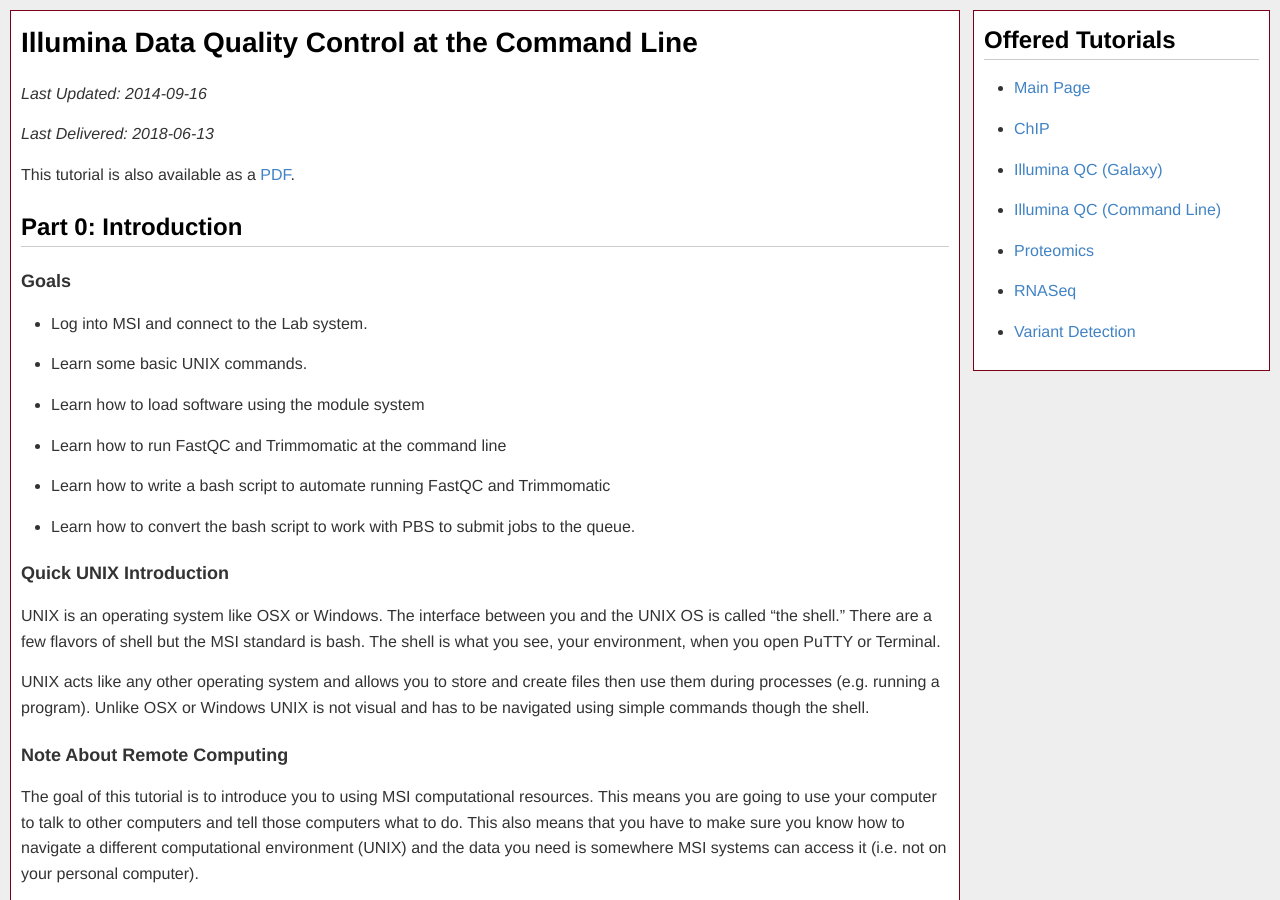
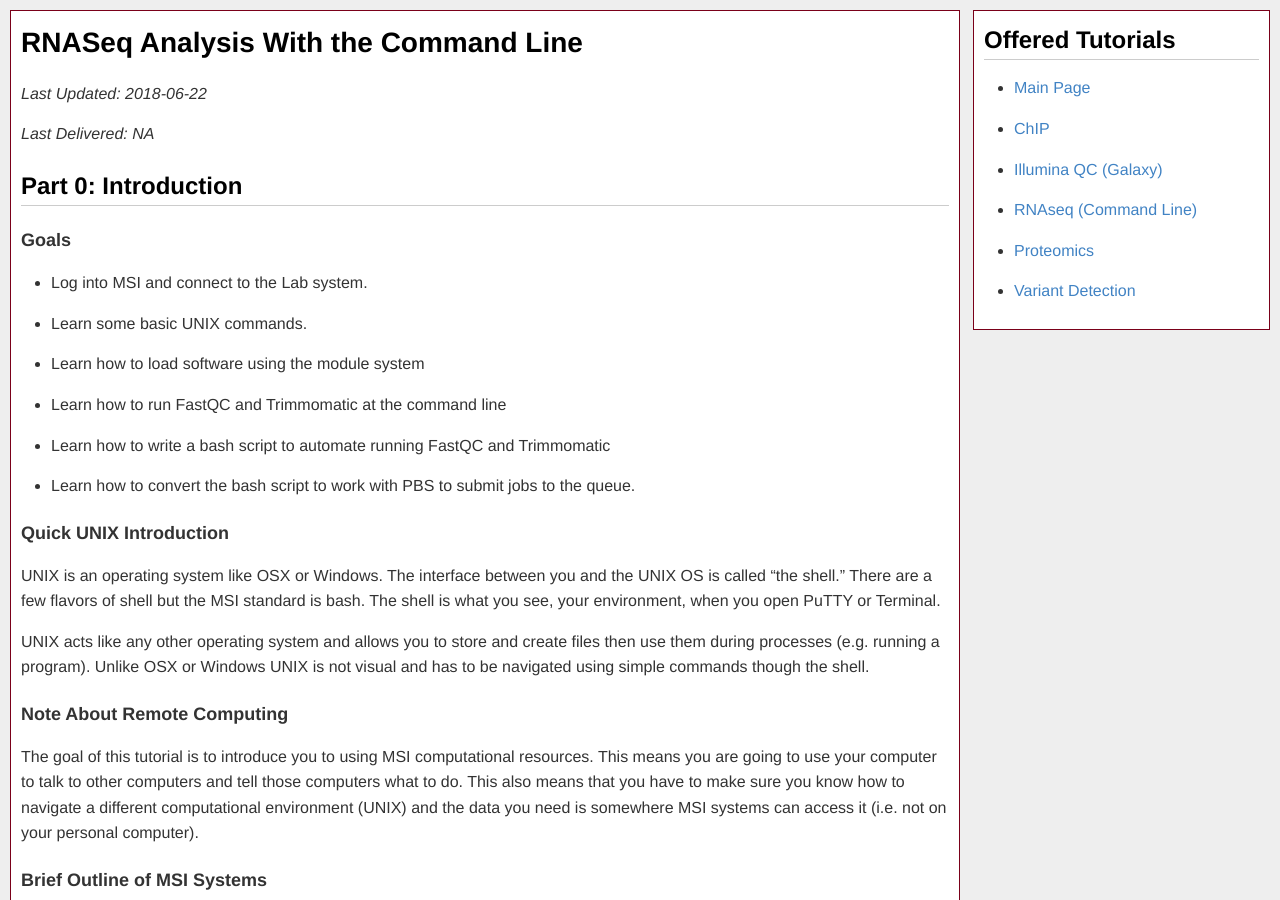
Before and after one commit to msi-ris/Tutorials, a Jekyll site: the page built from rnaseq_cmd.md, in a window 1280 px wide and 900 px high. Built offline with Jekyll 4.4.1, drawn with Linux system fonts in a browser that asks for light colours.

Commit message:
Roll the RNASeq and Illumina QC cmd into one

```diff
--- a/_layouts/default.html
+++ b/_layouts/default.html
@@ -15,9 +15,8 @@
                     <li><a href="{{ "/" | prepend: site.baseurl }}">Main Page</a></li>
                     <li><a href="{{ "/chip" | prepend: site.baseurl }}">ChIP</a></li>
                     <li><a href="{{ "/illumina_galaxy" | prepend: site.baseurl }}">Illumina QC (Galaxy)</a></li>
-                    <li><a href="{{ "/illumina_cmd" | prepend: site.baseurl }}">Illumina QC (Command Line)</a></li>
+                    <li><a href="{{ "/rnaseq_cmd" | prepend: site.baseurl }}">RNAseq (Command Line)</a></li>
                     <li><a href="{{ "/proteomics" | prepend: site.baseurl }}">Proteomics</a></li>
-                    <li><a href="{{ "/rnaseq" | prepend: site.baseurl }}">RNASeq</a></li>
                     <li><a href="{{ "/variant" | prepend: site.baseurl }}">Variant Detection</a></li>
                 </ul>
             </div>
--- a/illumina_qc_cmd.md
+++ b/rnaseq_cmd.md
@@ -1,18 +1,17 @@
 ---
 layout: default
-title: Illumina Data QC Tutorial at the Command Line
-permalink: /illumina_cmd/
+title: RNASeq Analysis With the Command Line
+permalink: /rnaseq_cmd/
 exclude: false
-updated: 2014-09-16
-delivered: 2018-06-13
+updated: 2018-06-22
+delivered: NA
 ---
 
-# Illumina Data Quality Control at the Command Line
+# {{page.title}}
 *Last Updated: {{page.updated}}*
 
 *Last Delivered: {{page.delivered}}*
 
-This tutorial is also available as a [PDF]({{"/materials/illumina_qc_cmd/Illumina_QC_Cmd_Current.pdf" | prepend: site.baseurl }}).
 
 ## Part 0: Introduction
 ### Goals
```
Also changed, not shown: rnaseq.md (deleted, +0 -8 lines).
